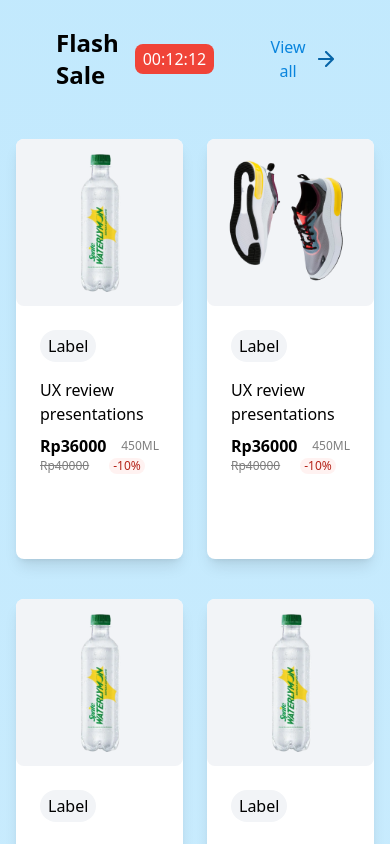
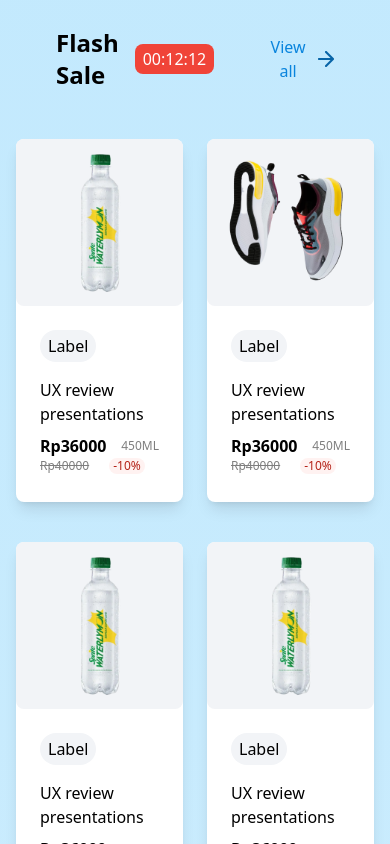
Before and after one commit to HafizhZR/msib5-app-HafizhZR, a Vue app: page / in a window 390 px wide. Shown: the part 1420-2264 px from the top of the page. Built offline with nearby package versions, Linux system fonts and the light colour scheme.

Commit message:
fix: responsive

```diff
--- a/src/components/Card.vue
+++ b/src/components/Card.vue
@@ -1,6 +1,6 @@
 <template>
   <button class="mx-2">
-    <div class="flex-col mx-auto box-border min-w-[160px] max-w-[224px] h-[420px] sm:h-[440px] md:h-[440px] lg:h-[440px] xl:h-[440px] shadow-lg bg-white rounded-lg">
+    <div class="flex-col mx-auto box-border min-w-[160px] max-w-[224px] pb-1 min-h-[350px] sm:h-[440px] md:h-[440px] lg:h-[440px] xl:h-[440px] shadow-lg bg-white rounded-lg">
       <img :src="imageUrl" alt="gambar" class="bg-[#F2F4F7] w-full rounded-lg">
       <div>
         <div class="m-6 ">
```
